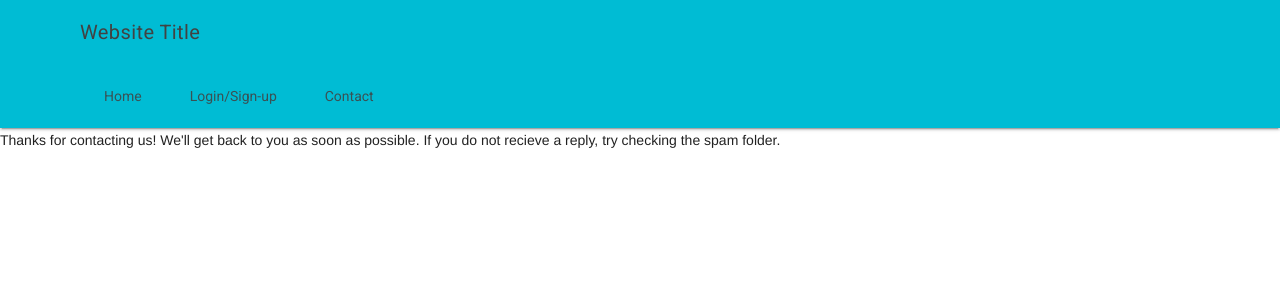
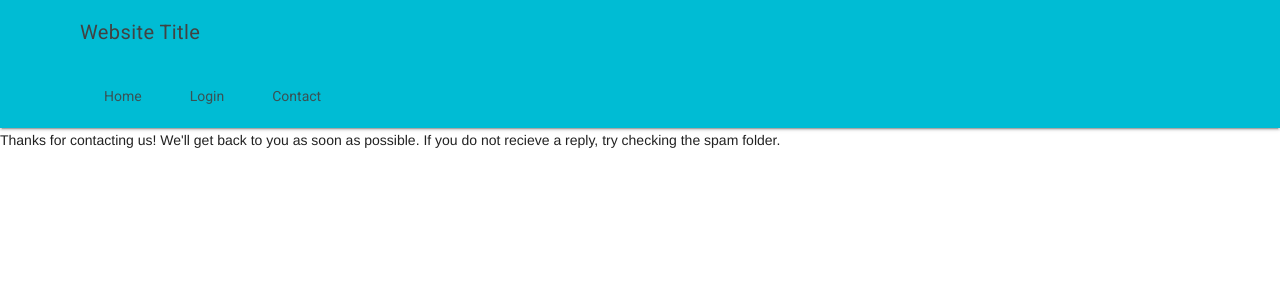
Before and after one commit to slothgamez/fireplex.github.io, a Jekyll site: the page contact/thanks/index.html, which Jekyll copies as it is, in a window 1280 px wide. Shown: the top 281 px of the page. Built offline with Jekyll 4.4.1, drawn with Linux system fonts in a browser that asks for light colours; nearby versions of some CDN libraries; comment, search, counter and statistics services are not loaded.

Commit message:
Update index.html

```diff
--- a/contact/thanks/index.html
+++ b/contact/thanks/index.html
@@ -52,7 +52,7 @@
             <div class="mdl-layout__header-row portfolio-navigation-row mdl-layout--large-screen-only">
                 <nav class="mdl-navigation mdl-typography--body-1-force-preferred-font">
                     <a class="mdl-navigation__link" href="http://fireplex.github.io">Home</a>
-                    <a class="mdl-navigation__link is-active" href="http://fireplex.github.io/firebase/login">Login/Sign-up</a>
+                    <a class="mdl-navigation__link is-active" href="http://fireplex.github.io/firebase/login">Login</a>
                     <a class="mdl-navigation__link" href="http://fireplex.github.io/contact">Contact</a>
                 </nav>
             </div>
@@ -60,7 +60,7 @@
         <div class="mdl-layout__drawer mdl-layout--small-screen-only">
             <nav class="mdl-navigation mdl-typography--body-1-force-preferred-font">
                 <a class="mdl-navigation__link" href="http://fireplex.github.io">Home</a>
-                <a class="mdl-navigation__link is-active" href="http://fireplex.github.io/firebase/login">Login/Sign-up</a>
+                <a class="mdl-navigation__link is-active" href="http://fireplex.github.io/firebase/login">Login</a>
                 <a class="mdl-navigation__link" href="http://fireplex.github.io/contact">Contact</a>
             </nav>
         </div>
```
